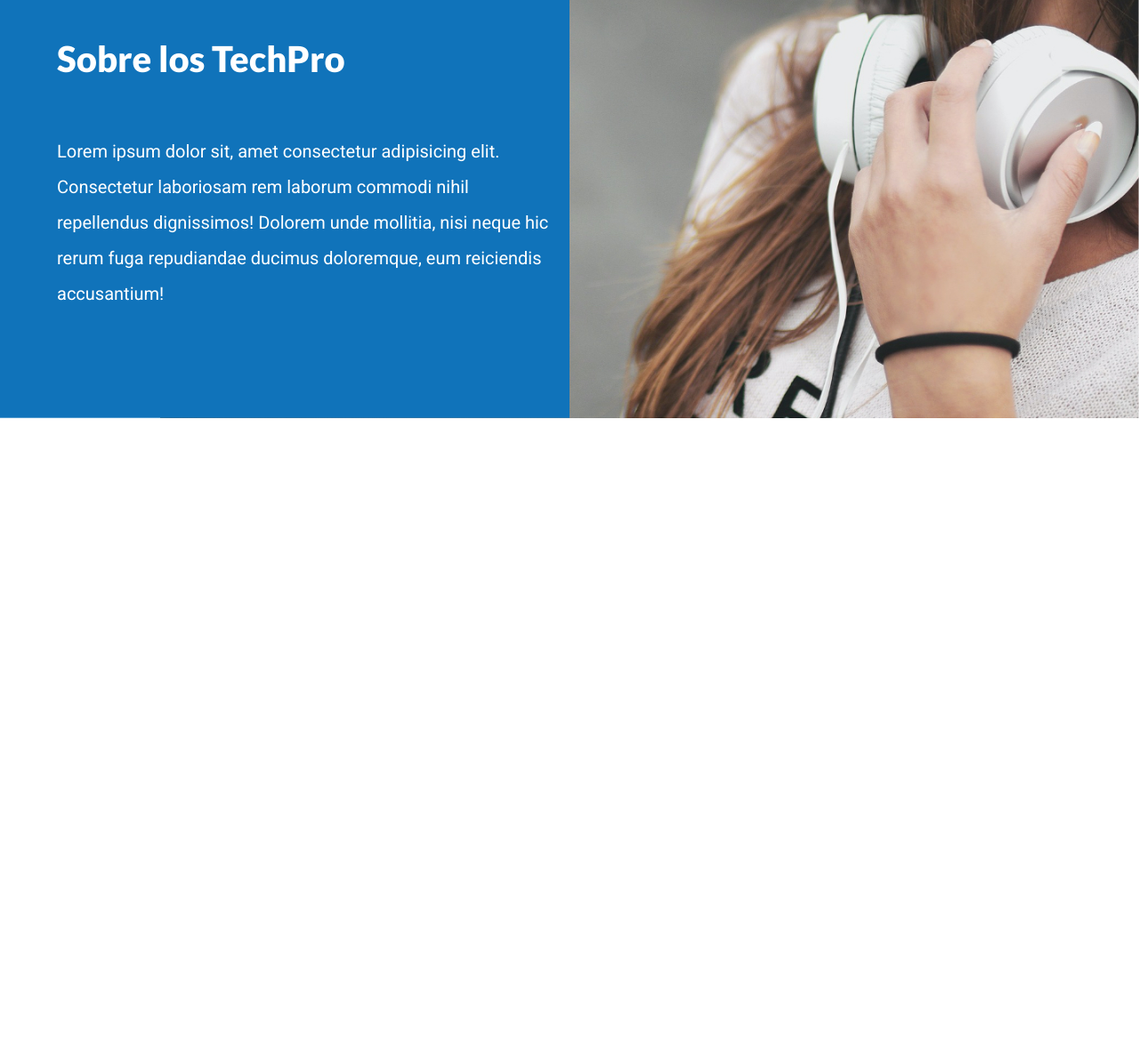
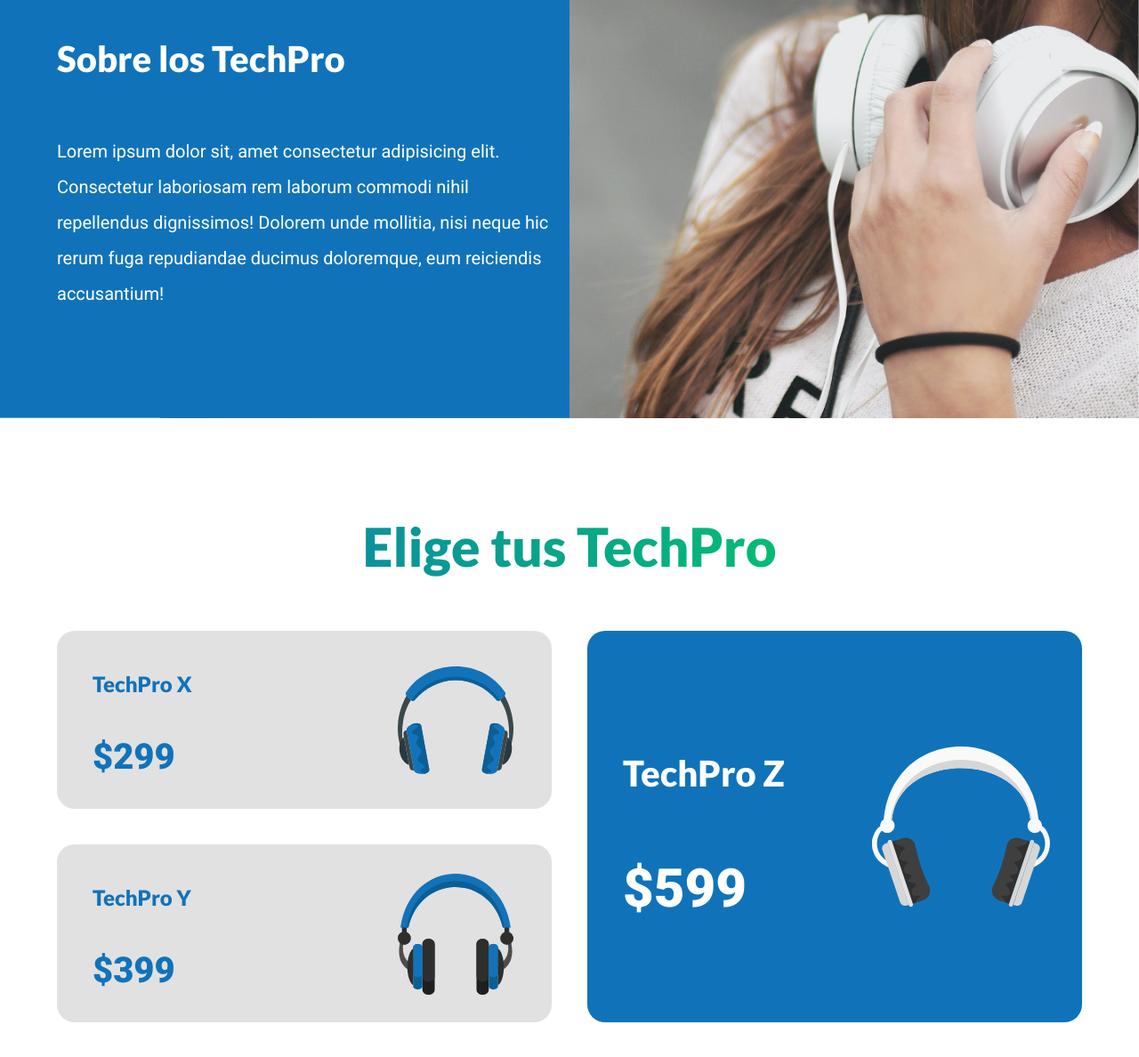
Before and after one commit to Abel9013/auriculares-techPro, a plain HTML site: page index.html in a window 1280 px wide. Shown: the part 1221-2409 px from the top of the page at 89% size. Before the commit the page ends 1691 px from the top, so only its background shows below. Drawn offline with Linux system fonts and the light colour scheme.

Commit message:
modelos responsive finished

```diff
--- a/css/styles.css
+++ b/css/styles.css
@@ -194,3 +194,81 @@ img {
     font-size: 2rem;
     line-height: 2 ;
 }
+
+/** Modelos **/
+.modelos {
+    padding: var(--separacion) 0;
+}
+.header-modelos{
+    font-size: 6rem;
+    margin-bottom: var(--separacion);
+}
+.listado-modelos {
+    display: flex;
+    flex-direction: column-reverse;
+}
+@media (min-width: 768px) {
+    .listado-modelos {
+        display: grid;
+        grid-template-columns: repeat(2, 1fr);
+        grid-template-rows: repeat(2, 20rem);
+        gap: 4rem;
+    }
+}
+.modelo {
+    background-color: var(--grisClaro);
+    margin-bottom: 2rem;
+    padding-left: 4rem;
+    color: var(--primario);
+    border-radius: 2rem;
+    min-height: 20rem;
+    display: flex;
+    flex-direction: column;
+    justify-content: center;
+    background-repeat: no-repeat;
+    background-position: 90% center;
+    background-size: 13rem;
+}
+@media (min-width: 768px) {
+     .modelo {
+         margin: 0;
+     }
+}
+.modelo h3 {
+    font-size: 2.4rem;
+}
+.modelo:first-of-type {
+    margin-bottom: 0;
+    /* background-color: red; */
+}
+.modelo-x {
+    background-image: url("../img/modelo-x.svg");
+    /* background-repeat: no-repeat; */
+}
+.modelo-y {
+    background-image: url("../img/modelo-y.svg");
+    /* background-repeat: no-repeat; */
+}
+.modelo-z {
+    background-color: var(--primario);
+    background-image: url("../img/modelo-z.svg");
+    color: var(--blanco);
+}
+@media (min-width: 768px) {
+     .modelo-z {
+         grid-column: 2 / 3;
+         grid-row: 1 / 3;
+         background-size: 20rem;
+     }
+     .modelo-z h3 {
+         font-size: 4rem;
+     }
+}
+.modelo .precio {
+    font-size: 4rem;
+    font-weight: 900;
+    line-height: 0;
+}
+.modelo-z .precio {
+    font-size: 6rem;
+}
--- a/index.html
+++ b/index.html
@@ -68,5 +68,22 @@
             </div>
         </div>
     </section>
+    <main class="contenedor modelos">
+        <h2 class="text-center degradado-verde header-modelos">Elige tus TechPro</h2>
+        <div class="listado-modelos">
+            <div class="modelo modelo-x">
+                <h3>TechPro X</h3>
+                <p class="precio">$299</p>
+            </div>
+            <div class="modelo modelo-y">
+                <h3>TechPro Y</h3>
+                <p class="precio">$399</p>
+            </div>
+            <div class="modelo modelo-z">
+                <h3>TechPro Z</h3>
+                <p class="precio">$599</p>
+            </div>
+        </div>
+    </main>
 </body>
 </html>
```
